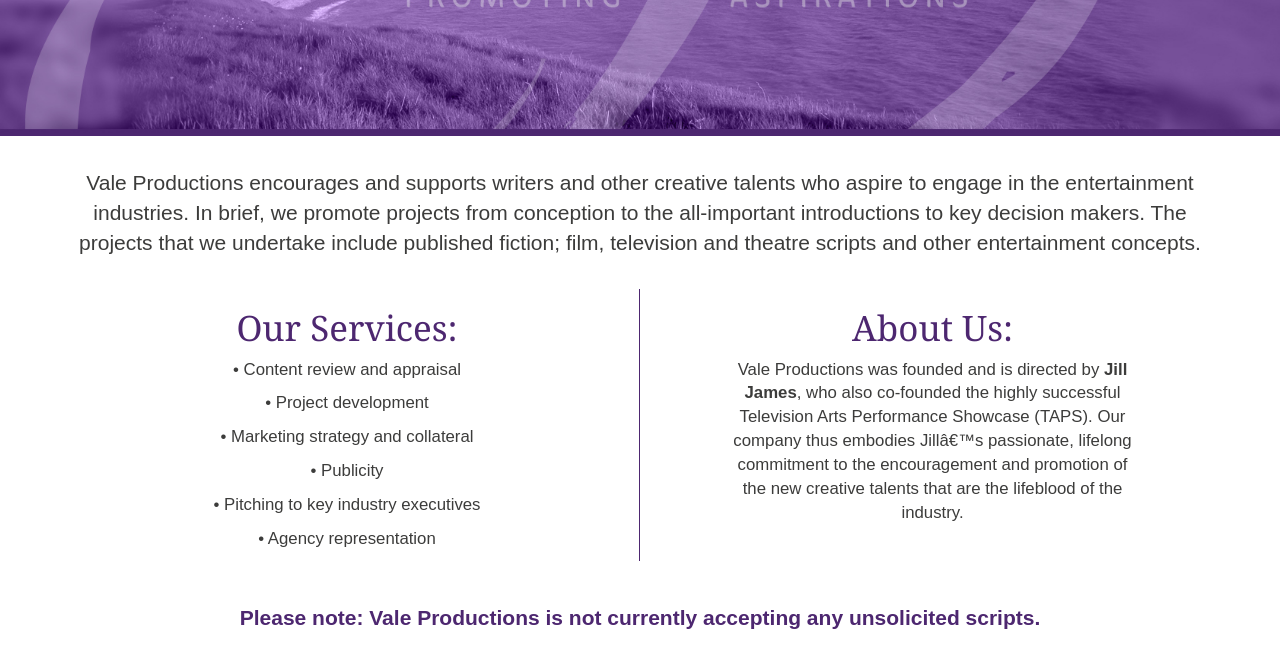
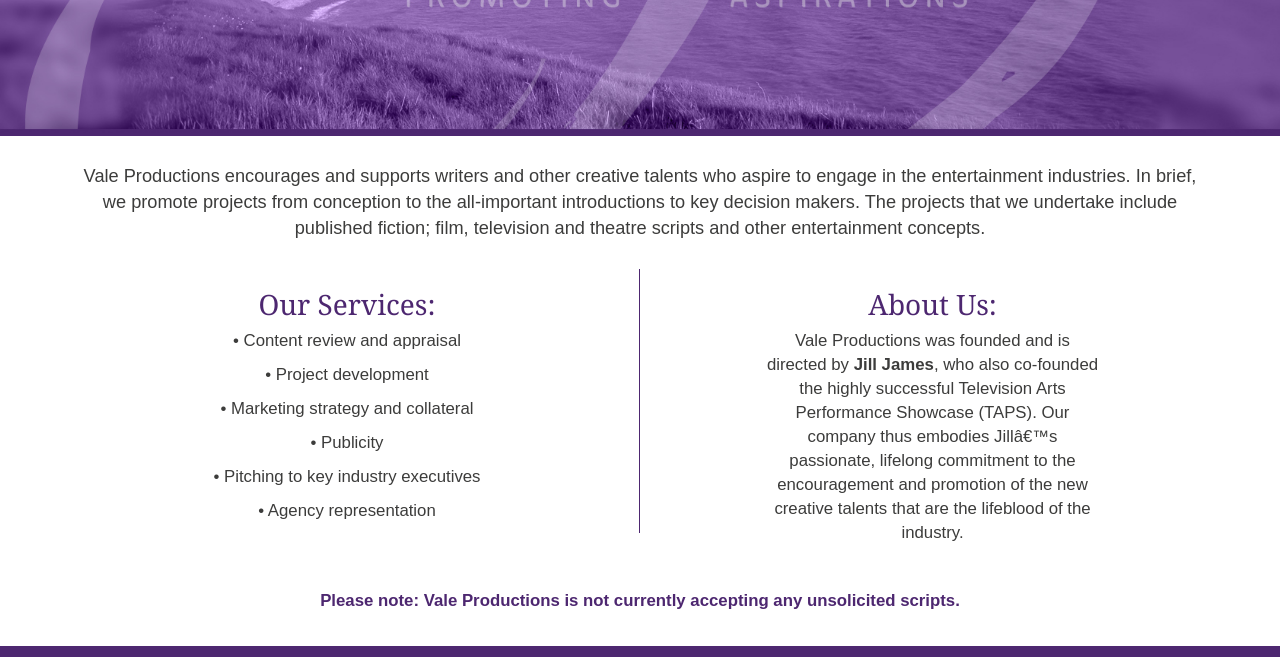
Before and after one commit to Koncept365/valeproductions, a plain HTML site: page index.html in a window 1280 px wide. Shown: the part 425-1082 px from the top of the page. Drawn offline with nearby package versions, Linux system fonts and the light colour scheme.

Commit message:
Note size

```diff
--- a/css/main.css
+++ b/css/main.css
@@ -70,7 +70,7 @@
 }
 
 .intro {
-    font-size: 1.5em;
+    font-size: 1.3em;
     padding-top: 1.5em;
     padding-bottom: 1.5em;
 }
@@ -78,7 +78,7 @@
 .content .row h1 {
     font-family: Georgia;
     font-weight: 500;
-    font-size: 2.5em;
+    font-size: 2em;
     color: #4d2770;
 }
 
@@ -93,14 +93,14 @@
 }
 
 .about p {
-    width: 75%
+    width: 60%
 }
 
 .endnote {
     padding-top: 2em;
     padding-bottom: 2em;
     color: #4d2770;
-    font-size: 1.5em;
+    font-size: 1.2em;
     font-weight: 600;
 }
 
```
